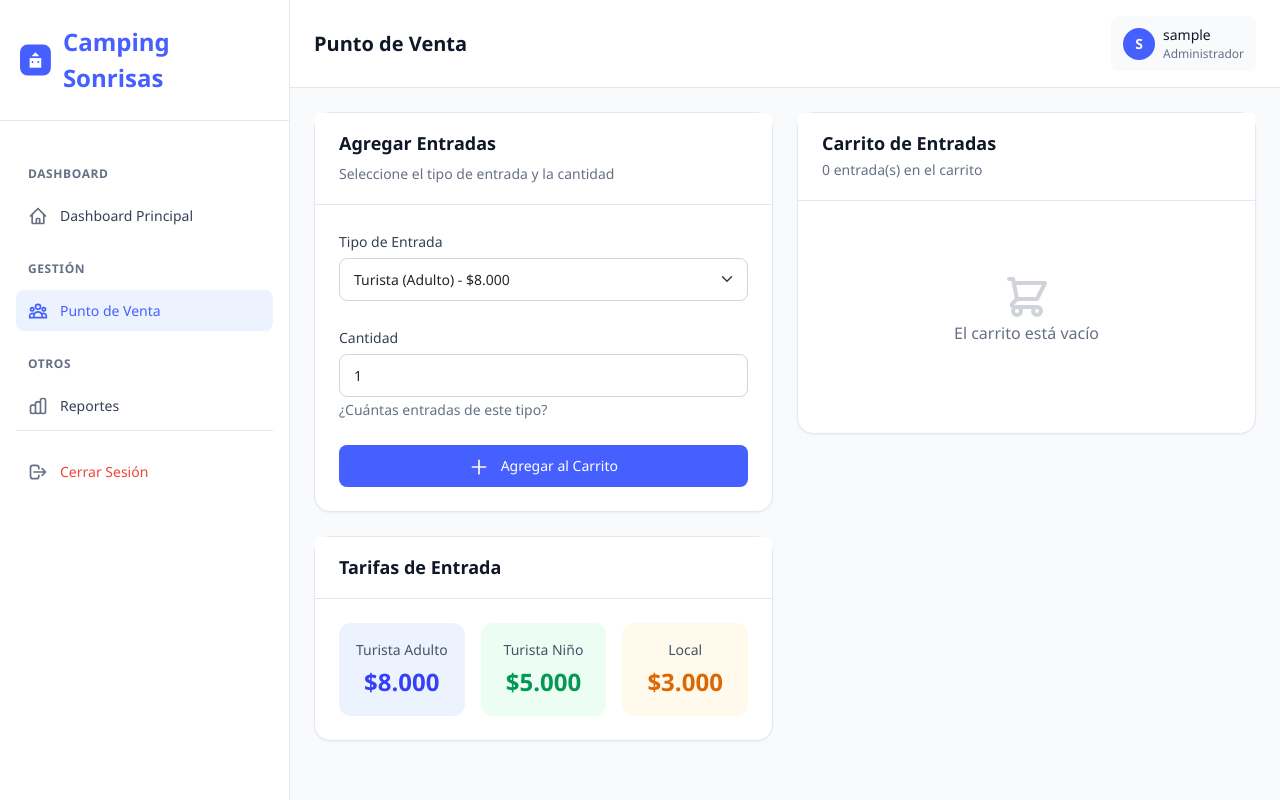
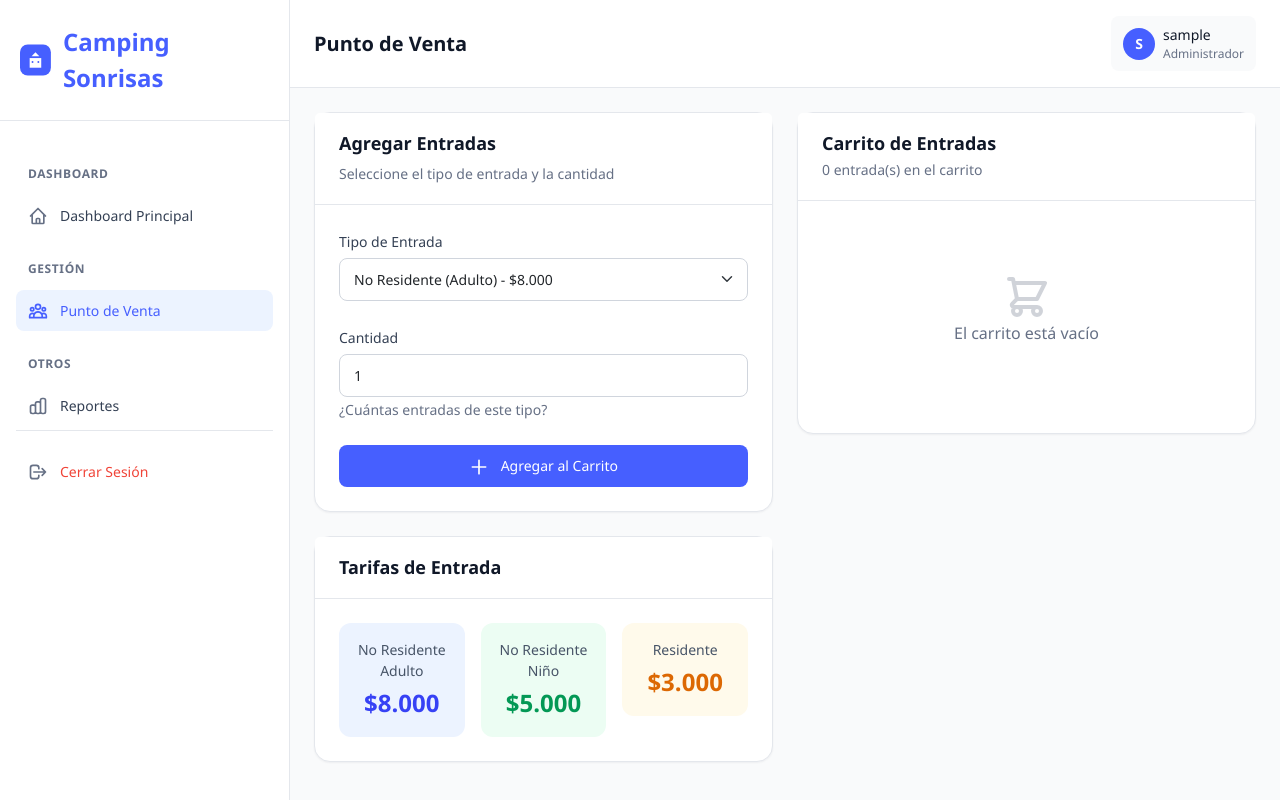
Before and after one commit to jrdev727/campingControl, a PHP site: page / in a window 1280 px wide. Run offline with PHP 8.4, Linux system fonts and the light colour scheme; the visitor is signed in with stand-in values (Sample User, id 1).

Commit message:
feat: Actualizar terminología a Residente/No Residente en todo el sistema
- Cambiar 'Turista' por 'No Residente' en POS
- Cambiar 'Local' por 'Residente' en POS
- Actualizar tarjetas de tarifas
- Actualizar filtros de reportes
- Actualizar nombres en carrito y tickets
- Mantener consistencia en toda la aplicación

```diff
--- a/index.php
+++ b/index.php
@@ -82,9 +82,9 @@ $esAdmin = (isset($_SESSION['rol']) && $_SESSION['rol'] === 'administrador');
                                 <div class="mb-4">
                                     <label for="tipo-entrada" class="form-label">Tipo de Entrada</label>
                                     <select class="form-select" id="tipo-entrada" name="tipo_entrada" required>
-                                        <option value="turista_adulto">Turista (Adulto) - $8.000</option>
-                                        <option value="turista_niño">Turista (Niño) - $5.000</option>
-                                        <option value="local">Local - $3.000</option>
+                                        <option value="turista_adulto">No Residente (Adulto) - $8.000</option>
+                                        <option value="turista_niño">No Residente (Niño) - $5.000</option>
+                                        <option value="local">Residente - $3.000</option>
                                     </select>
                                 </div>
 
@@ -119,7 +119,7 @@ $esAdmin = (isset($_SESSION['rol']) && $_SESSION['rol'] === 'administrador');
                                 <div class="col-12 col-sm-4">
                                     <div class="text-center p-3" style="background-color: var(--brand-50); border-radius: 12px;">
                                         <div style="font-size: 14px; color: var(--gray-600); margin-bottom: 4px;">
-                                            Turista Adulto
+                                            No Residente Adulto
                                         </div>
                                         <div style="font-size: 24px; font-weight: 700; color: var(--brand-600);">
                                             $8.000
@@ -129,7 +129,7 @@ $esAdmin = (isset($_SESSION['rol']) && $_SESSION['rol'] === 'administrador');
                                 <div class="col-12 col-sm-4">
                                     <div class="text-center p-3" style="background-color: var(--success-50); border-radius: 12px;">
                                         <div style="font-size: 14px; color: var(--gray-600); margin-bottom: 4px;">
-                                            Turista Niño
+                                            No Residente Niño
                                         </div>
                                         <div style="font-size: 24px; font-weight: 700; color: var(--success-600);">
                                             $5.000
@@ -139,7 +139,7 @@ $esAdmin = (isset($_SESSION['rol']) && $_SESSION['rol'] === 'administrador');
                                 <div class="col-12 col-sm-4">
                                     <div class="text-center p-3" style="background-color: var(--warning-50); border-radius: 12px;">
                                         <div style="font-size: 14px; color: var(--gray-600); margin-bottom: 4px;">
-                                            Local
+                                            Residente
                                         </div>
                                         <div style="font-size: 24px; font-weight: 700; color: var(--warning-600);">
                                             $3.000
--- a/js/pos.js
+++ b/js/pos.js
@@ -8,9 +8,9 @@ const precios = {
 };
 
 const nombres = {
-    'turista_adulto': 'Turista (Adulto)',
-    'turista_niño': 'Turista (Niño)',
-    'local': 'Local'
+    'turista_adulto': 'No Residente (Adulto)',
+    'turista_niño': 'No Residente (Niño)',
+    'local': 'Residente'
 };
 
 // Agregar al carrito
--- a/reportes.php
+++ b/reportes.php
@@ -157,9 +157,9 @@ $esAdmin = (isset($_SESSION['rol']) && $_SESSION['rol'] === 'administrador');
                                 <label>Tipo de Entrada</label>
                                 <select class="form-select" id="filtro-tipo-entrada">
                                     <option value="">Todos</option>
-                                    <option value="turista_adulto">Turista Adulto</option>
-                                    <option value="turista_niño">Turista Niño</option>
-                                    <option value="local">Local</option>
+                                    <option value="turista_adulto">No Residente (Adulto)</option>
+                                    <option value="turista_niño">No Residente (Niño)</option>
+                                    <option value="local">Residente</option>
                                 </select>
                             </div>
                             <div class="col-md-1 d-flex align-items-end">
```
